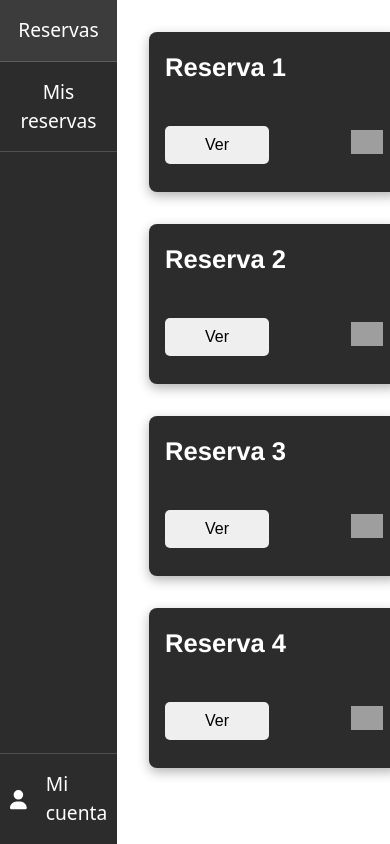
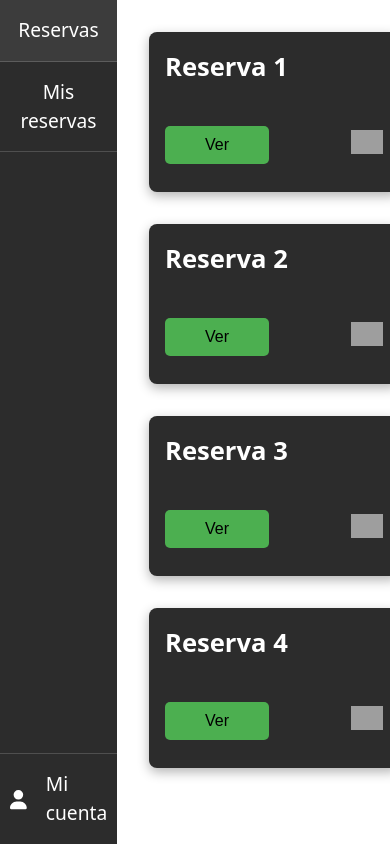
Before and after one commit to MimiRandomS/CVDS_Lab04_Frontend, a React (Vite) app: page /userReservations in a window 390 px wide. Shown: the top 844 px of the page. Built offline with nearby package versions, Linux system fonts and the light colour scheme; grey boxes are pictures that could not be loaded.

Commit message:
hice al coponente card mas general y le cambie el color a los botones de las reservaciones.

```diff
--- a/src/components/Card/Card.module.css
+++ b/src/components/Card/Card.module.css
@@ -1,22 +1,12 @@
 .card {
   width: 30%;
-  min-width: 250px;
-  max-width: 350px;
-  min-height: 160px;
+  height: 20%;
   background-color: #2c2c2c;
   padding: 1rem;
   border-radius: 0.5rem;
   box-shadow: 0 0.25rem 0.75rem rgba(0, 0, 0, 0.3);
   overflow: hidden;
   transition: box-shadow 0.3s ease-in-out;
-}
-
-@media (max-width: 850px) {
-  .card {
-    flex: none; /* Evita que se estiren */
-    width: 100%; /* Ocuparán todo el ancho disponible */
-    max-width: 400px; /* Define un máximo */
-  }
 }
 
 .card:hover {
@@ -26,8 +16,6 @@
 .titleCard h3 {
   color: white;
   font-size: 1.6rem;
-  font-family: Avenir, Helvetica, Arial, sans-serif;
-  margin: 0;
 }
 
 .bodyCard {
--- a/src/components/Card/Card.tsx
+++ b/src/components/Card/Card.tsx
@@ -4,17 +4,16 @@ import { ReactNode } from "react";
 type Props = {
   readonly title: string;
   readonly children: ReactNode;
+  readonly className?: string;
 };
 
-function Card({ title, children }: Props) {
+function Card({ title, children, className }: Props) {
   return (
-    <div className={styles.card}>
-        <div className={styles.titleCard}>
-            <h3>{title}</h3>
-        </div>
-        <div className={styles.bodyCard}>
-            {children}
-        </div>
+    <div className={`${styles.card} ${className ?? ""}`}>
+      <div className={styles.titleCard}>
+        <h3>{title}</h3>
+      </div>
+      <div className={styles.bodyCard}>{children}</div>
     </div>
   );
 }
--- a/src/components/UserReservations/UserReservations.module.css
+++ b/src/components/UserReservations/UserReservations.module.css
@@ -16,4 +16,26 @@
         flex-direction: column;
         align-items: center;
     }
+    .card {
+        flex: none;
+        width: 100%;
+        max-width: 400px;
+    }
 }
+
+.btn {
+    background-color: #4CAF50;
+    border-radius: 0.375rem;
+}
+
+.btn:hover {
+    background-color: #45a049;
+}
+
+
+.card{
+    width: 30%;
+    min-width: 250px;
+    max-width: 350px;
+    min-height: 160px;
+}
--- a/src/components/UserReservations/UserReservations.tsx
+++ b/src/components/UserReservations/UserReservations.tsx
@@ -2,7 +2,7 @@ import styles from "./UserReservations.module.css";
 import Card from "../Card/Card";
 import Button from "../Button/Button";
 import IconLink from "../IconLink/IconLink";
-import infoIcon from "../../assets/UserReservations/info.ico";
+import infoIcon from "../../assets/public/info.ico";
 
 type Reservation = {
   id: number;
@@ -18,8 +18,8 @@ function UserReservations({ reservations }: Props) {
     <div className={styles.container}>
       <div className={styles.listReservations}>
         {reservations.map((reservation) => (
-          <Card key={reservation.id} title={reservation.title}>
-            <Button text="Ver" />
+          <Card key={reservation.id} title={reservation.title} className={styles.card}>
+            <Button text="Ver" className={styles.btn}/>
             <IconLink href="#" src={infoIcon} alt="información reserva" />
           </Card>
         ))}
--- a/src/routes/routes.tsx
+++ b/src/routes/routes.tsx
@@ -1,5 +1,5 @@
 import { Routes, Route, Navigate } from "react-router-dom";
-import UserReservations from "../features/userReservations/userReservations";
+import UserReservations from "../features/User/userReservations/userReservations";
 
 
 function AppRoutes() {
```
Also changed, not shown: src/features/User/userReservations/userReservations.tsx (renamed from src/features/userReservations/userReservations.tsx, +4 -3 lines), 1 other file (tests, documents, lock files or other folders).
